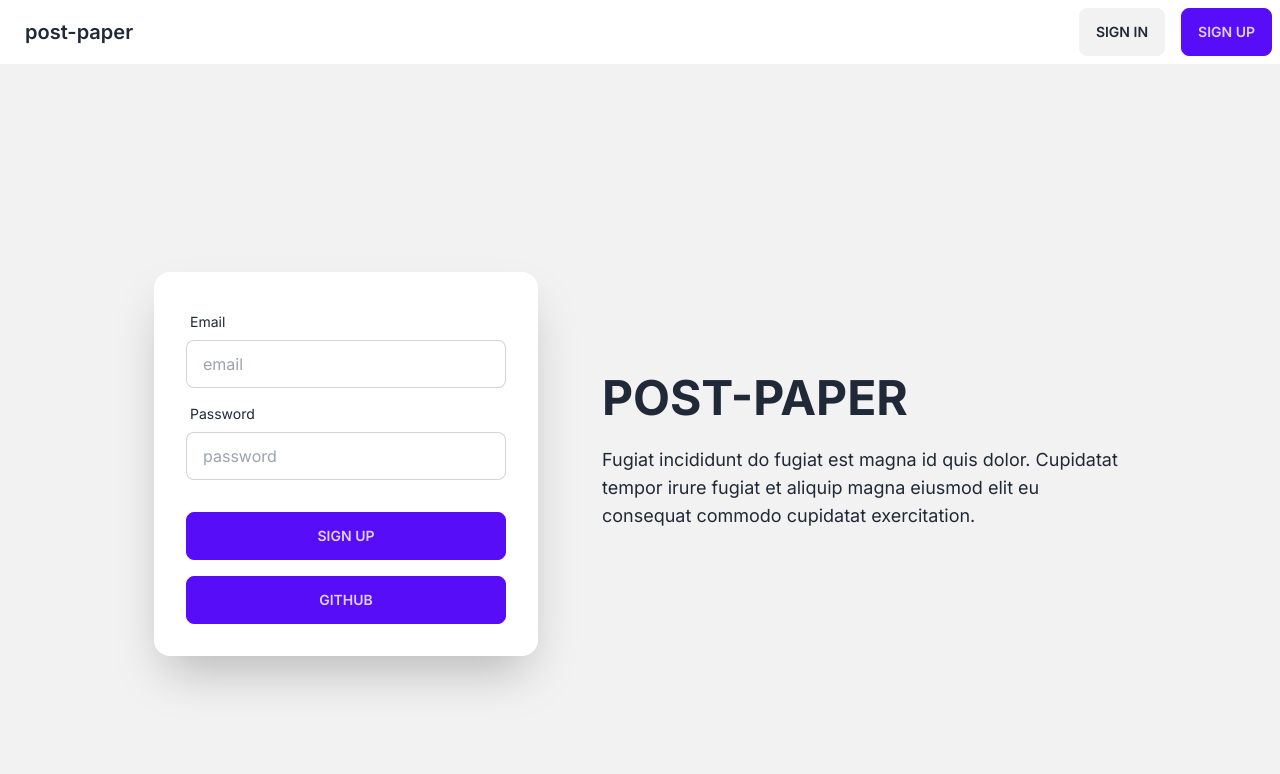
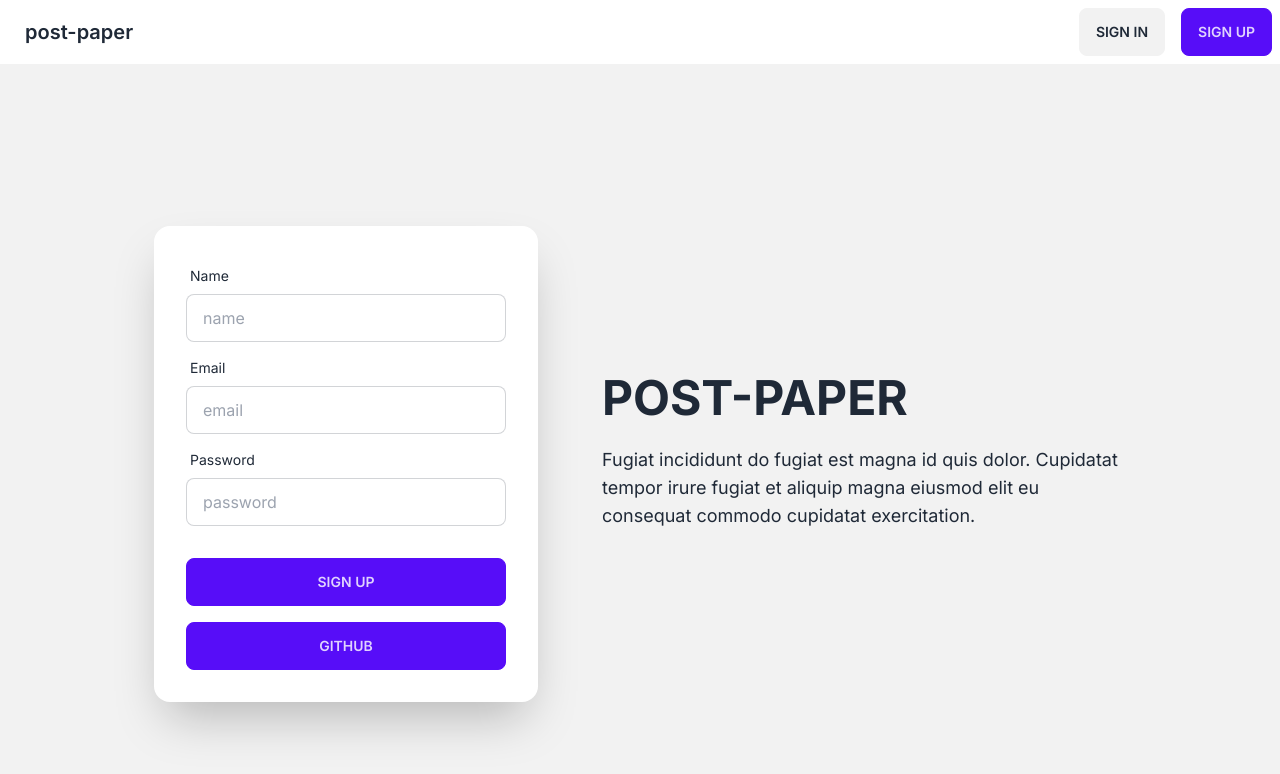
Before and after one commit to dominik-stumpf/post-paper, a Next.js app: page /signup in a window 1280 px wide. Shown: the top 774 px of the page. Built offline with nearby package versions, Linux system fonts and the light colour scheme; no server answers.

Commit message:
avatar added

```diff
--- a/next.config.js
+++ b/next.config.js
@@ -1,6 +1,9 @@
 /** @type {import('next').NextConfig} */
 const nextConfig = {
-  reactStrictMode: true
+  reactStrictMode: true,
+  images: {
+    domains: ['api.dicebear.com'],
+  },
 }
 
 module.exports = nextConfig
--- a/src/app/signup/page.tsx
+++ b/src/app/signup/page.tsx
@@ -6,8 +6,8 @@ import PocketBase from 'pocketbase';
 import { FormEvent, useEffect } from 'react';
 
 export default function Page() {
-  const { data: session, status } = useSession();
-  console.log('session response', session, status);
+  // const { data: session, status } = useSession();
+  // console.log('session response', session, status);
 
   async function signInGithub() {
     await signIn('github');
@@ -22,15 +22,15 @@ export default function Page() {
   async function handleSubmit(e: FormEvent<HTMLFormElement>) {
     e.preventDefault();
     const formData = new FormData(e.currentTarget);
-    const { password, email } = Object.fromEntries(formData.entries());
+    const { password, email, name } = Object.fromEntries(formData.entries());
     const pb = new PocketBase(api);
     const data = {
       // username: 'test_username',
+      // emailVisibility: false,
       email: email,
-      // emailVisibility: false,
+      name: name,
       password: password,
       passwordConfirm: password,
-      // name: 'test',
     };
     const resp = await pb.collection('users').create(data);
     // .authWithPassword(email.toString(), password.toString());
@@ -53,6 +53,19 @@ export default function Page() {
           </div>
           <div className="card flex-shrink-0 w-full max-w-sm shadow-2xl bg-base-100">
             <form className="card-body" onSubmit={handleSubmit}>
+              <div className="form-control">
+                <label className="label" htmlFor="name">
+                  <span className="label-text">Name</span>
+                </label>
+                <input
+                  type="name"
+                  placeholder="name"
+                  name="name"
+                  id="name"
+                  className="input input-bordered"
+                  required
+                />
+              </div>
               <div className="form-control">
                 <label className="label" htmlFor="email">
                   <span className="label-text">Email</span>
--- /dev/null
+++ b/src/components/avatar.tsx
@@ -0,0 +1,11 @@
+export function Avatar({ seed }: { seed: string }) {
+  return (
+    <img
+      src={`https://api.dicebear.com/7.x/notionists-neutral/svg?seed=${seed}`}
+      alt="avatar"
+      width={32}
+      height={32}
+      className="rounded-full"
+    />
+  );
+}
--- a/src/components/sign-buttons.tsx
+++ b/src/components/sign-buttons.tsx
@@ -1,14 +1,21 @@
 'use client';
 import { signOut, useSession } from 'next-auth/react';
+import Image from 'next/image';
 import Link from 'next/link';
+import { ReactNode } from 'react';
+import { Avatar } from './avatar';
+
+type States = Record<
+  'authenticated' | 'loading' | 'unauthenticated',
+  ReactNode
+>;
+
 export function SignButtons() {
   const { data: session, status } = useSession();
 
-  return status === 'authenticated' ? (
-    <button className="btn" type="button" onClick={() => signOut()}>
-      sign out
-    </button>
-  ) : (
+  const states: States = {
+    loading: null,
+    unauthenticated: (
       <>
         <Link className="btn" href="/signin">
           sign in
@@ -17,5 +24,19 @@ export function SignButtons() {
           sign up
         </Link>
       </>
-  );
+    ),
+    authenticated: session?.user?.name && (
+      <>
+        <div className="flex items-center gap-2">
+          signed in as {session.user.name}
+          <Avatar seed={session.user.name} />
+        </div>
+        <button className="btn" type="button" onClick={() => signOut()}>
+          sign out
+        </button>
+      </>
+    ),
+  };
+
+  return states[status];
 }
--- a/src/middleware.ts
+++ b/src/middleware.ts
@@ -4,7 +4,7 @@ export function middleware(request: NextRequest) {
   const nonce = Buffer.from(crypto.randomUUID()).toString('base64');
   const cspHeader = `
     style-src 'self' 'nonce-${nonce}';
-    img-src 'self' blob: data:;
+    img-src https://api.dicebear.com 'self' blob: data:;
     font-src 'self';
     object-src 'none';
     base-uri 'self';
```
Lines whose indentation alone changed are shown as unchanged.
